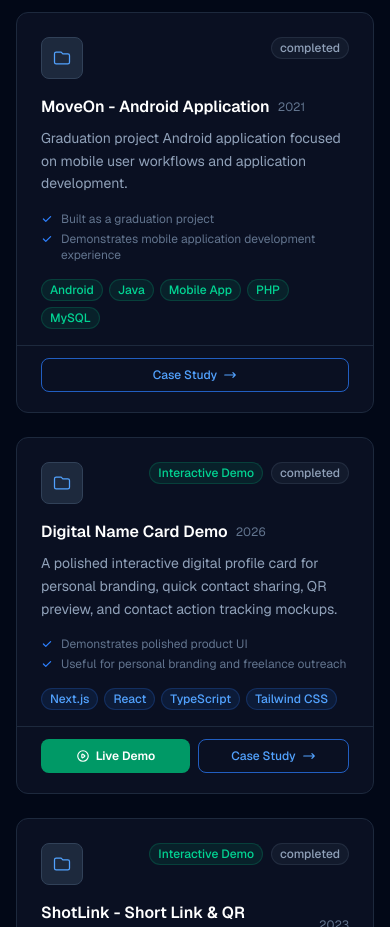
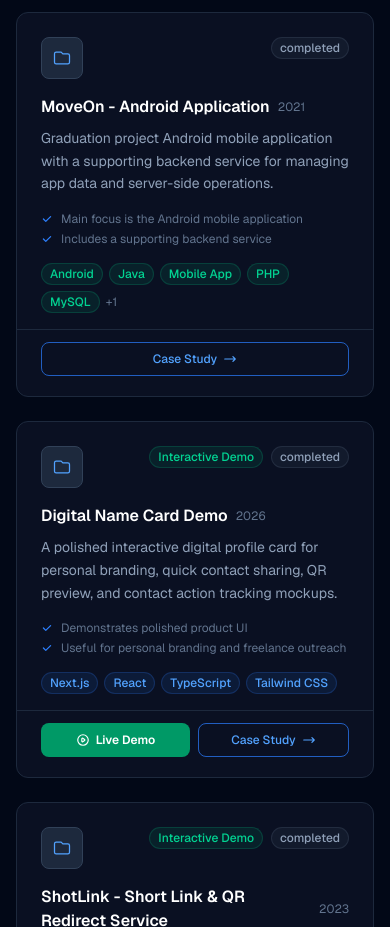
Before and after one commit to burapol01/burapol-dev-portfolio, a Next.js app: page /projects in a window 390 px wide. Shown: the part 2120-3047 px from the top of the page. Built offline with nearby package versions, Linux system fonts and the light colour scheme.

Commit message:
Update MoveOn mobile project with backend service link

```diff
--- a/src/app/projects/[slug]/page.tsx
+++ b/src/app/projects/[slug]/page.tsx
@@ -128,6 +128,14 @@ export default async function ProjectDetailPage({
                 View Source
               </Button>
             )}
+            {project.backendUrl && (
+              <Button href={project.backendUrl} variant="outline" external>
+                <svg className="w-4 h-4" fill="none" viewBox="0 0 24 24" stroke="currentColor">
+                  <path strokeLinecap="round" strokeLinejoin="round" strokeWidth={2} d="M4 7a2 2 0 012-2h12a2 2 0 012 2v3H4V7zm0 6h16v4a2 2 0 01-2 2H6a2 2 0 01-2-2v-4zm3-5h.01M7 16h.01" />
+                </svg>
+                Open Backend Service
+              </Button>
+            )}
             <Button href="/projects" variant="outline">
               Back to Projects
             </Button>
@@ -135,6 +143,11 @@ export default async function ProjectDetailPage({
               Discuss This Project
             </Button>
           </div>
+          {project.backendUrl && project.category === 'mobile' && (
+            <div className="mt-6 max-w-2xl rounded-xl border border-blue-500/20 bg-blue-500/10 px-4 py-3 text-sm text-blue-100">
+              Main project focus: Android mobile application. Backend service is provided as a supporting API/admin service.
+            </div>
+          )}
         </div>
       </section>
 
--- a/src/data/projects.ts
+++ b/src/data/projects.ts
@@ -103,27 +103,30 @@ Safety was the primary design concern: every trade passes through configurable g
     slug: 'moveon-android-app',
     title: 'MoveOn - Android Application',
     shortDescription:
-      'Graduation project Android application focused on mobile user workflows and application development.',
-    longDescription: `**Problem:** Graduation projects need to demonstrate complete application delivery, including mobile screens, user flows, and supporting project logic rather than isolated code samples.
+      'Graduation project Android mobile application with a supporting backend service for managing app data and server-side operations.',
+    longDescription: `**Problem:** Mobile applications often need a supporting backend to manage data, user flows, and server-side operations beyond the device.
 
-**Solution:** MoveOn is an Android application project with user workflow screens such as login, registration, home, game, and profile sections, plus supporting project logic and backend-oriented assets.
+**Solution:** MoveOn was built as an Android graduation project focused on the mobile app experience, supported by a backend service for managing application data and related operations.
 
-**Implementation:** Built as a graduation project using Android Studio and Java, with related web/backend technologies noted in the repository including PHP, HTML, JavaScript, CSS, and MySQL. The project demonstrates Android application development, UI flow planning, and mobile app implementation.`,
-    tech: ['Android', 'Java', 'Mobile App', 'PHP', 'MySQL'],
+**Implementation:** Developed the main Android application and connected it with a backend service. The project demonstrates mobile UI flow, client-server integration, backend/API support, and deployment of a supporting web service.`,
+    tech: ['Android', 'Java', 'Mobile App', 'PHP', 'MySQL', 'Backend Service'],
     category: 'mobile',
     featured: false,
     githubUrl: 'https://github.com/burapol01/moveon',
+    backendUrl: 'https://moveon-juap.onrender.com',
     features: [
       'Android mobile application',
-      'User workflow screens',
-      'Mobile UI implementation',
-      'Local/project-based app logic',
+      'Mobile UI workflow',
+      'Backend service integration',
+      'Server-side data management support',
+      'Client-server communication',
       'Graduation project delivery',
     ],
     highlights: [
-      'Built as a graduation project',
-      'Demonstrates mobile application development experience',
-      'Adds Android/mobile development breadth to the portfolio',
+      'Main focus is the Android mobile application',
+      'Includes a supporting backend service',
+      'Demonstrates mobile + backend integration',
+      'Shows experience beyond web dashboard systems',
     ],
     status: 'completed',
     year: 2021,
--- a/src/types/index.ts
+++ b/src/types/index.ts
@@ -11,6 +11,7 @@ export interface Project {
   githubUrl?: string;
   liveUrl?: string;
   demoUrl?: string;
+  backendUrl?: string;
   features: string[];
   highlights: string[];
   status: 'active' | 'completed' | 'in-progress';
```
